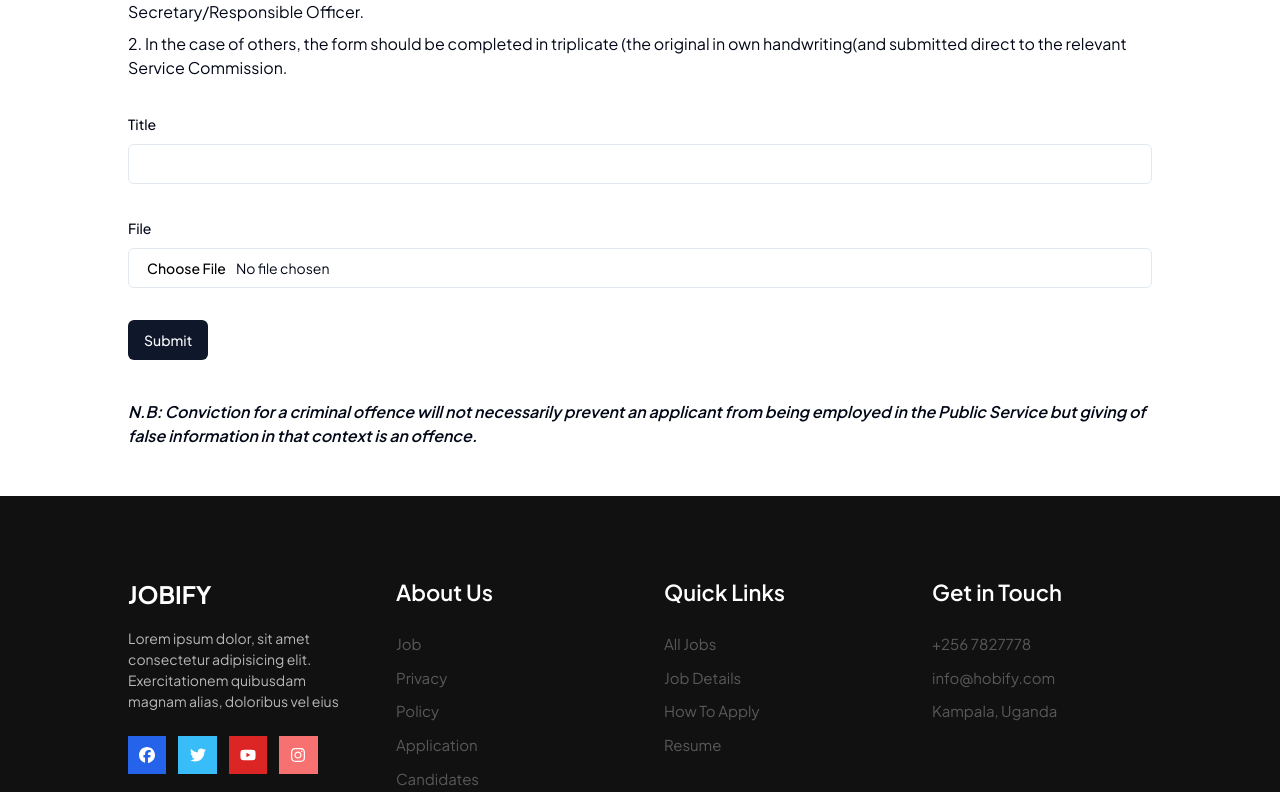
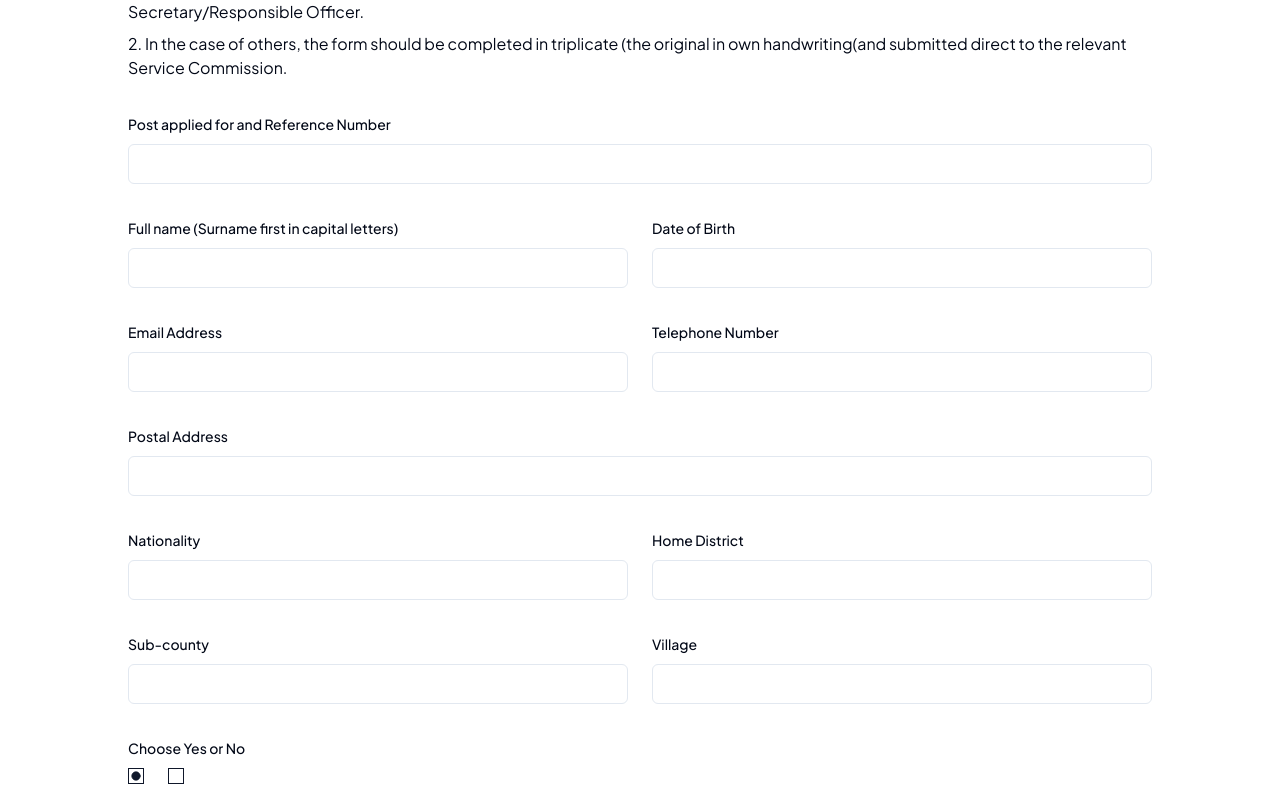
Before and after one commit to TroyMoses/job-portal, a Next.js app: page /jobs/application/1 in a window 1280 px wide. Shown: the part 808-1600 px from the top of the page. Built offline with nearby package versions, Linux system fonts and the light colour scheme; no server answers.

Commit message:
applicant form

```diff
--- a/src/app/jobs/application/[id]/page.tsx
+++ b/src/app/jobs/application/[id]/page.tsx
@@ -34,11 +34,27 @@ import { useToast } from "@/components/ui/use-toast";
 import { Loader2 } from "lucide-react";
 import { Doc } from "../../../../../convex/_generated/dataModel";
 
+import { format } from "date-fns";
+import { Calendar } from "@/components/ui/calendar";
+import { RadioGroup, RadioGroupItem } from "@/components/ui/radio-group";
+
 const formSchema = z.object({
-  title: z.string().min(1).max(200),
+  post: z.string().min(1).max(200),
+  name: z.string().min(1).max(200),
   file: z
     .custom<FileList>((val) => val instanceof FileList, "Required")
     .refine((files) => files.length > 0, `Required`),
+  dateOfBirth: z.string().min(1).max(200),
+  yesNoChoice: z.enum(["yes", "no"], {
+    required_error: "Yes or No choice is required",
+  }),
+  email: z.string().min(1).max(200),
+  telephone: z.string().min(1).max(200),
+  postalAddress: z.string().min(1).max(500),
+  nationality: z.string().min(1).max(200),
+  homeDistrict: z.string().min(1).max(200),
+  subcounty: z.string().min(1).max(200),
+  village: z.string().min(1).max(200),
 });
 
 const JobApplication = ({ params }: { params: { id: string } }) => {
@@ -52,8 +68,18 @@ const JobApplication = ({ params }: { params: { id: string } }) => {
   const form = useForm<z.infer<typeof formSchema>>({
     resolver: zodResolver(formSchema),
     defaultValues: {
-      title: "",
+      post: "",
+      name: "",
       file: undefined,
+      dateOfBirth: "",
+      yesNoChoice: "yes",
+      email: "",
+      telephone: "",
+      postalAddress: "",
+      nationality: "",
+      homeDistrict: "",
+      subcounty: "",
+      village: "",
     },
   });
 
@@ -89,10 +115,20 @@ const JobApplication = ({ params }: { params: { id: string } }) => {
 
     try {
       await createFile({
-        name: values.title,
+        post: values.post,
+        name: values.name,
         fileId: storageId,
         orgId,
         type: types[fileType],
+        dateOfBirth: values.dateOfBirth,
+        yesNoChoice: values.yesNoChoice,
+        email: values.email,
+        telephone: values.telephone,
+        postalAddress: values.postalAddress,
+        nationality: values.nationality,
+        homeDistrict: values.homeDistrict,
+        subcounty: values.subcounty,
+        village: values.village,
       });
 
       form.reset();
@@ -159,6 +195,7 @@ const JobApplication = ({ params }: { params: { id: string } }) => {
               {"("}original in own handwriting{"("} and submitted through their
               Permanent Secretary/Responsible Officer.
             </li>
+
             <li>
               In the case of others, the form should be completed in triplicate{" "}
               {"("}the original in own handwriting{"("}
@@ -174,12 +211,176 @@ const JobApplication = ({ params }: { params: { id: string } }) => {
               >
                 <FormField
                   control={form.control}
-                  name="title"
+                  name="post"
                   render={({ field }) => (
                     <FormItem>
-                      <FormLabel>Title</FormLabel>
+                      <FormLabel>
+                        Post applied for and Reference Number
+                      </FormLabel>
                       <FormControl>
                         <Input {...field} />
+                      </FormControl>
+                      <FormMessage />
+                    </FormItem>
+                  )}
+                />
+
+                <div className="flex justify-between w-full">
+                  <FormField
+                    control={form.control}
+                    name="name"
+                    render={({ field }) => (
+                      <FormItem>
+                        <FormLabel>
+                          Full name {"("}Surname first in capital letters{")"}
+                        </FormLabel>
+                        <FormControl>
+                          <Input className="w-[500px]" {...field} />
+                        </FormControl>
+                        <FormMessage />
+                      </FormItem>
+                    )}
+                  />
+
+                  {/* Date of Birth Field */}
+                  <FormField
+                    control={form.control}
+                    name="dateOfBirth"
+                    render={({ field }) => (
+                      <FormItem>
+                        <FormLabel>Date of Birth</FormLabel>
+                        <FormControl>
+                          <Input className="w-[500px]" {...field} />
+                        </FormControl>
+                        <FormMessage />
+                      </FormItem>
+                    )}
+                  />
+                </div>
+
+                <div className="flex justify-between w-full">
+                  <FormField
+                    control={form.control}
+                    name="email"
+                    render={({ field }) => (
+                      <FormItem>
+                        <FormLabel>Email Address</FormLabel>
+                        <FormControl>
+                          <Input className="w-[500px]" {...field} />
+                        </FormControl>
+                        <FormMessage />
+                      </FormItem>
+                    )}
+                  />
+
+                  {/* Date of Birth Field */}
+                  <FormField
+                    control={form.control}
+                    name="telephone"
+                    render={({ field }) => (
+                      <FormItem>
+                        <FormLabel>Telephone Number</FormLabel>
+                        <FormControl>
+                          <Input className="w-[500px]" {...field} />
+                        </FormControl>
+                        <FormMessage />
+                      </FormItem>
+                    )}
+                  />
+                </div>
+
+                <FormField
+                  control={form.control}
+                  name="post"
+                  render={({ field }) => (
+                    <FormItem>
+                      <FormLabel>Postal Address</FormLabel>
+                      <FormControl>
+                        <Input {...field} />
+                      </FormControl>
+                      <FormMessage />
+                    </FormItem>
+                  )}
+                />
+
+                <div className="flex justify-between w-full">
+                  <FormField
+                    control={form.control}
+                    name="nationality"
+                    render={({ field }) => (
+                      <FormItem>
+                        <FormLabel>Nationality</FormLabel>
+                        <FormControl>
+                          <Input className="w-[500px]" {...field} />
+                        </FormControl>
+                        <FormMessage />
+                      </FormItem>
+                    )}
+                  />
+
+                  {/* Date of Birth Field */}
+                  <FormField
+                    control={form.control}
+                    name="homeDistrict"
+                    render={({ field }) => (
+                      <FormItem>
+                        <FormLabel>Home District</FormLabel>
+                        <FormControl>
+                          <Input className="w-[500px]" {...field} />
+                        </FormControl>
+                        <FormMessage />
+                      </FormItem>
+                    )}
+                  />
+                </div>
+
+                <div className="flex justify-between w-full">
+                  <FormField
+                    control={form.control}
+                    name="subcounty"
+                    render={({ field }) => (
+                      <FormItem>
+                        <FormLabel>Sub-county</FormLabel>
+                        <FormControl>
+                          <Input className="w-[500px]" {...field} />
+                        </FormControl>
+                        <FormMessage />
+                      </FormItem>
+                    )}
+                  />
+
+                  {/* Date of Birth Field */}
+                  <FormField
+                    control={form.control}
+                    name="village"
+                    render={({ field }) => (
+                      <FormItem>
+                        <FormLabel>Village</FormLabel>
+                        <FormControl>
+                          <Input className="w-[500px]" {...field} />
+                        </FormControl>
+                        <FormMessage />
+                      </FormItem>
+                    )}
+                  />
+                </div>
+
+                {/* Yes/No Radio Button Field */}
+                <FormField
+                  control={form.control}
+                  name="yesNoChoice"
+                  render={({ field }) => (
+                    <FormItem>
+                      <FormLabel>Choose Yes or No</FormLabel>
+                      <FormControl>
+                        <RadioGroup
+                          value={field.value}
+                          onValueChange={field.onChange}
+                          className="flex flex-row space-x-4"
+                        >
+                          <RadioGroupItem value="yes">Yes</RadioGroupItem>
+                          <RadioGroupItem value="no">No</RadioGroupItem>
+                        </RadioGroup>
                       </FormControl>
                       <FormMessage />
                     </FormItem>
@@ -199,6 +400,7 @@ const JobApplication = ({ params }: { params: { id: string } }) => {
                     </FormItem>
                   )}
                 />
+
                 <Button
                   type="submit"
                   disabled={form.formState.isSubmitting}
```
Also changed, not shown: convex/files.ts (+32 -1 lines), convex/schema.ts (+13 -0 lines).
